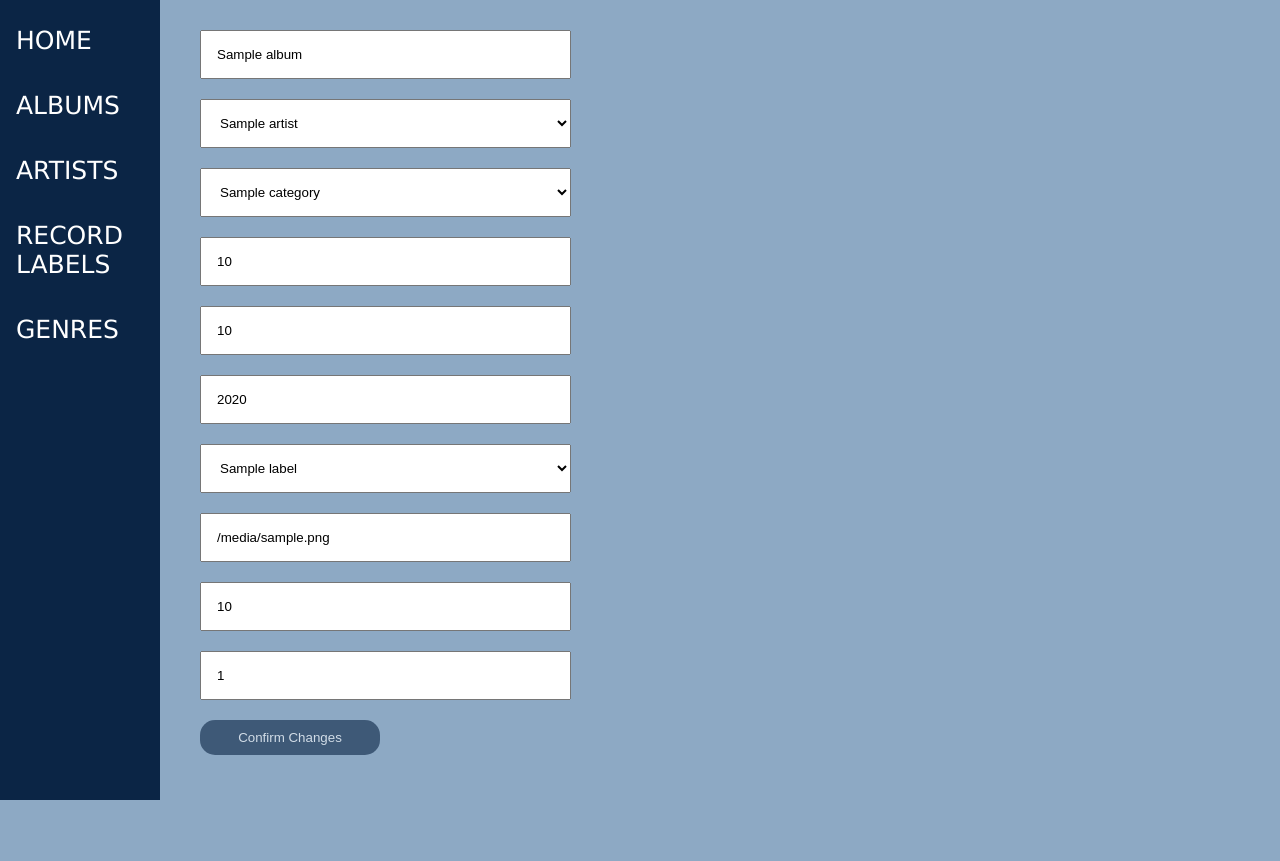
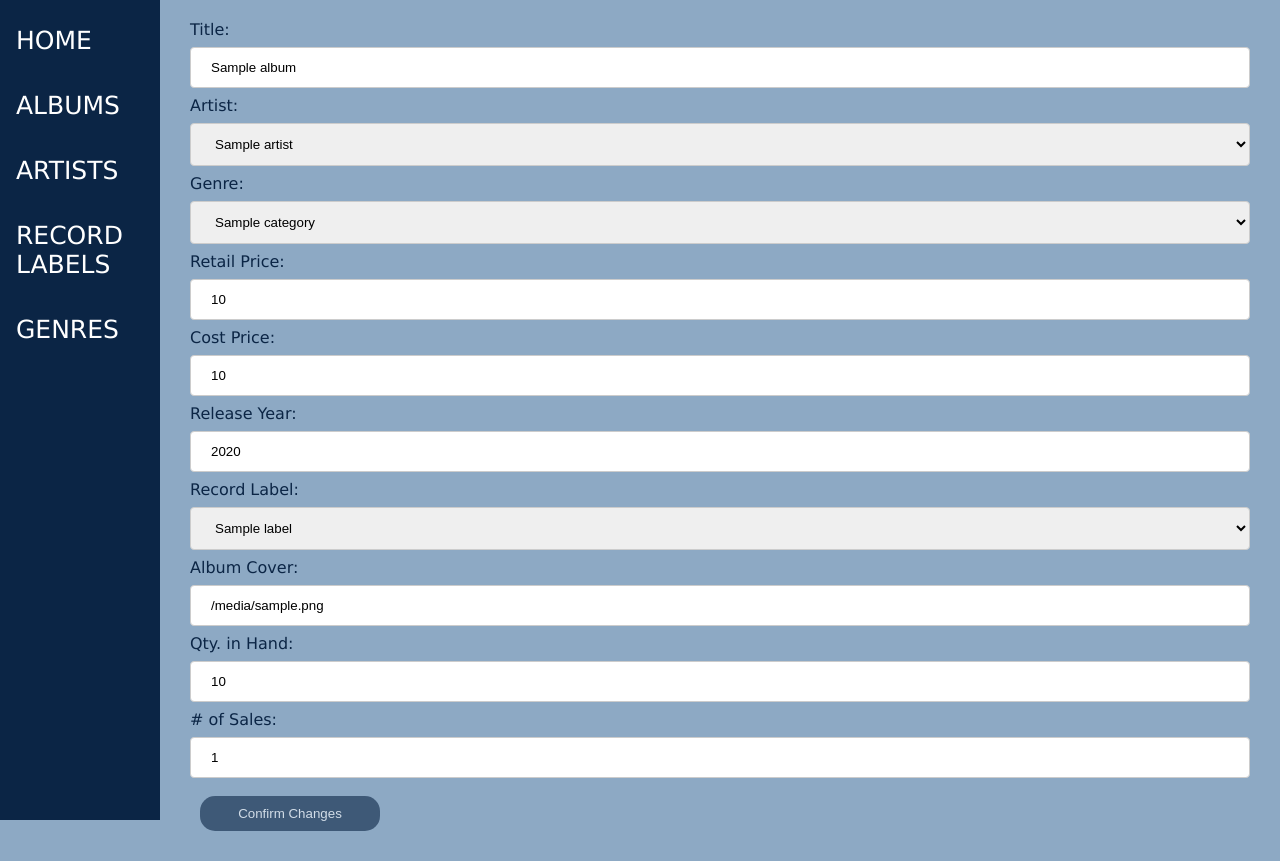
Before and after one commit to asliay/codeclan_pythonproject_week5, a Flask app: page /albums/1/edit in a window 1280 px wide. Before the commit the page ends 800 px from the top, so only its background shows below. Run offline with Flask 2, Linux system fonts and the light colour scheme; a database or web service that is not in the repository returns one stand-in record (values such as "Sample title"); some libraries are stand-ins or nearby versions.

Commit message:
styling forms

```diff
--- a/static/forms.css
+++ b/static/forms.css
@@ -1,9 +1,14 @@
 /* FORMS */
+.form-label {
+  color: #0B2545;
+}
 
 input, select {
-    width: 35%;
-    padding: 15px;
-    margin: 10px;
-    outline: none;
-    box-sizing: border-box;
+  width: 100%;
+  padding: 12px 20px;
+  margin: 8px 0;
+  display: inline-block;
+  border: 1px solid #ccc;
+  border-radius: 4px;
+  box-sizing: border-box;
   }
--- a/static/style.css
+++ b/static/style.css
@@ -1,6 +1,30 @@
 .body {
   background: url('/static/images/records.jpeg')  ;
   background-size: cover;
+}
+
+th {
+  font-size: 25px;
+  text-decoration: none;
+  font-family: Arial, Helvetica, sans-serif;
+}
+
+.bestseller-entry {
+  color: white;
+}
+
+.bestseller-tbl {
+  margin-top: 200px;
+  width: 40%;
+  margin-left: auto;
+  margin-right: auto;
+  background-color:#0B2545;;
+}
+
+
+ol > li {
+  font-family: Arial, Helvetica, sans-serif;
+  font-size: 20px;
 }
 
 .home-heading {
--- a/templates/albums/edit.html
+++ b/templates/albums/edit.html
@@ -1,9 +1,10 @@
 {% extends 'base.html' %}
 
 {% block content %}
-
+<div class="container">
     <form action="/albums/{{album.id}}/updated" method="post">
         <div>
+            <label class="form-label" for="title">Title: </label>
             <input type="text"
                 id="title"
                 name="title"
@@ -11,6 +12,7 @@
                 required>
         </div>
         <div>
+            <label class="form-label" for="artist">Artist: </label>
             <select id="artist" name="artist_id">
                 {% for artist in artists| sort(attribute="name") %}
                     <option value="{{ artist.id }}"
@@ -21,6 +23,7 @@
             </select>
         </div>
         <div>
+            <label class="form-label" for="genre">Genre: </label>
             <select name="genre_id" id="genre_id">
                 <option value="">Choose Genre</option>
                 {% for genre in genres|sort(attribute="category") %}
@@ -32,6 +35,7 @@
             </select>
         </div>
         <div>
+            <label class="form-label" for="price">Retail Price: </label>
             <input type="number"
             step="0.01"
             name="price"
@@ -40,6 +44,7 @@
             required>
         </div>
         <div>
+            <label class="form-label" for="cost-price">Cost Price: </label>
             <input type="number"
             step="0.01"
             name="cost-price"
@@ -48,6 +53,7 @@
             required>
         </div>
         <div>
+            <label class="form-label" for="release_year">Release Year: </label>
             <input type="number"
                 name="release-year"
                 id="release-year"
@@ -58,6 +64,7 @@
                 required/>
         </div>
         <div>
+            <label class="form-label" for="label">Record Label: </label>
             <select name="label_id" id="label_id">
                 <option value="">Choose Label</option>
                 {% for label in labels|sort(attribute="name") %}
@@ -68,6 +75,7 @@
             </select>
         </div>
         <div>
+            <label class="form-label" for="cover-art">Album Cover: </label>
             <input type="text"
                     name="cover-art"
                     id="cover-art"
@@ -75,6 +83,7 @@
                     >
         </div>
         <div>
+            <label class="form-label" for="stock">Qty. in Hand: </label>
             <input type="number"
             name="stock"
             id="stock"
@@ -83,6 +92,7 @@
             required>
         </div>
         <div>
+            <label  class="form-label" for="sales_count"># of Sales: </label>
             <input type="number"
                 name="sales_count"
                 id="sales_count"
@@ -94,4 +104,5 @@
 
         <button class="submit-button" type="submit">Confirm Changes</button>
     </form>
+</div>
 {% endblock content %}
```
Also changed, not shown: templates/index.html (+12 -7 lines). Lines whose indentation alone changed are shown as unchanged.
